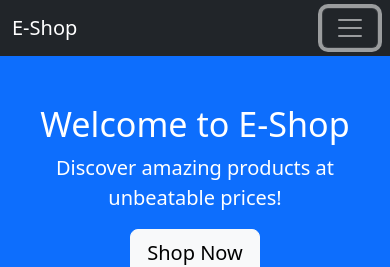
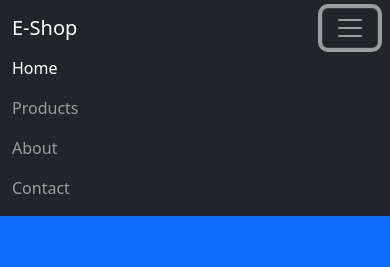
Before and after one commit to kunxin-chor/sctp05-practical-assessment, a React (Vite) app: page / in a window 390 px wide. Both pictures are taken after a click on the button "Toggle navigation". Shown: the top 267 px of the page. Built offline with nearby package versions, Linux system fonts and the light colour scheme.

Commit message:
Added state to manage the mobile navbar

```diff
--- a/src/App.jsx
+++ b/src/App.jsx
@@ -1,7 +1,14 @@
-import React from 'react';
+import React, {useState} from 'react';
 import ProductCard from './ProductCard'
 
 export default function App() {
+
+  const [isNavBarShowing, setIsNavBarShowing] = useState(false);
+
+  const toggleNavbar = () => {
+    setIsNavBarShowing(!isNavBarShowing);
+  }
+
   return (
     <>
       <nav className="navbar navbar-expand-lg navbar-dark bg-dark">
@@ -10,15 +17,14 @@ export default function App() {
           <button
             className="navbar-toggler"
             type="button"
-            data-bs-toggle="collapse"
-            data-bs-target="#navbarNav"
             aria-controls="navbarNav"
             aria-expanded="false"
             aria-label="Toggle navigation"
+            onClick={toggleNavbar}
           >
             <span className="navbar-toggler-icon"></span>
           </button>
-          <div className="collapse navbar-collapse" id="navbarNav">
+          <div className={`collapse navbar-collapse ${isNavBarShowing ? "show" : ""}`} id="navbarNav">
             <ul className="navbar-nav ms-auto">
               <li className="nav-item">
                 <a className="nav-link active" aria-current="page" href="#">Home</a>
```
Also changed, not shown: .gitpod.yml (added).
